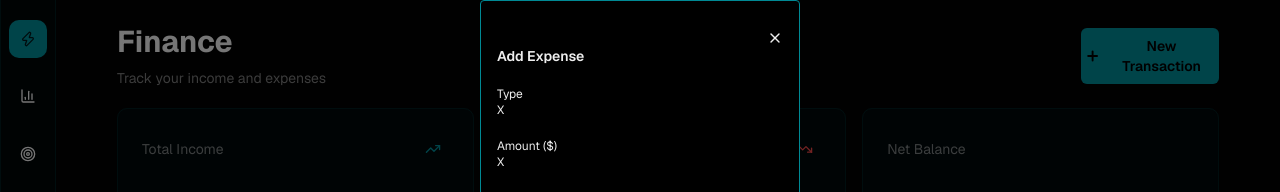
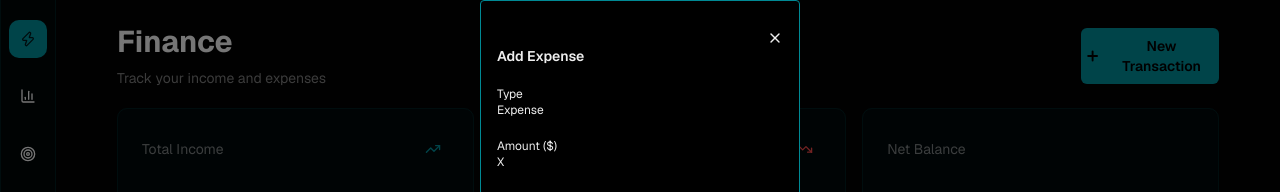
Before and after one commit to EphiusJB/LifeOS, a Next.js app in the folder life-os/: page /finance in a window 1280 px wide. Both pictures are taken after a click on the button "New Transaction". Shown: the top 192 px of the page. Built offline with nearby package versions, Linux system fonts and the light colour scheme.

Commit message:
Updated finance-main.js

```diff
--- a/life-os/app/finance/finance-main.js
+++ b/life-os/app/finance/finance-main.js
@@ -41,7 +41,7 @@ export default function FinanceMain(){
                         </div>
                         <div className='text-xs w-9/10'>
                             <h3>Type</h3>
-                            <div>X</div>
+                            <button>Expense</button>
                         </div>
                         <div className='text-xs w-9/10'>
                             <h3>Amount ($)</h3>
```
